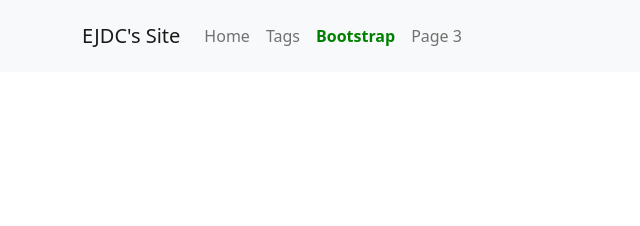
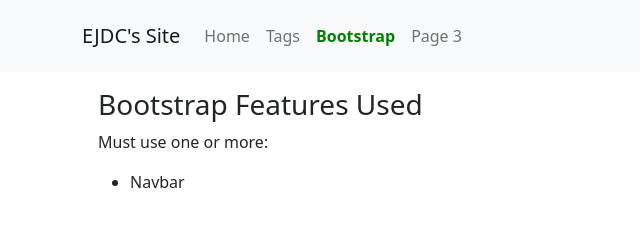
Before and after one commit to EJDC/CS50x-Work, a plain HTML site: page homepage/bootstrap.html in a window 1280 px wide. Shown: the whole page, without its empty margins (0-640 px from the left). Drawn offline with nearby package versions, Linux system fonts and the light colour scheme.

Commit message:
Tue, May 9, 2023, 4:26 PM +00:00

```diff
--- a/homepage/bootstrap.html
+++ b/homepage/bootstrap.html
@@ -31,7 +31,7 @@
           </li>
           <li class="nav-item active">
             <a class="nav-link" href="bootstrap.html">Bootstrap</a>
-        </li>
+          </li>
           <li class="nav-item">
             <a class="nav-link" href="page3.html">Page 3</a>
           </li>
@@ -39,5 +39,14 @@
       </div>
     </div>
   </nav>
+  <div class="container">
+    <main>
+        <h3>Bootstrap Features Used</h3>
+        <p>Must use one or more:</p>
+        <ul>
+          <li>
+Navbar
+          </li>
+        </ul>
 
 </html>
```
Also changed, not shown: homepage/tags.html (+2 -2 lines).
